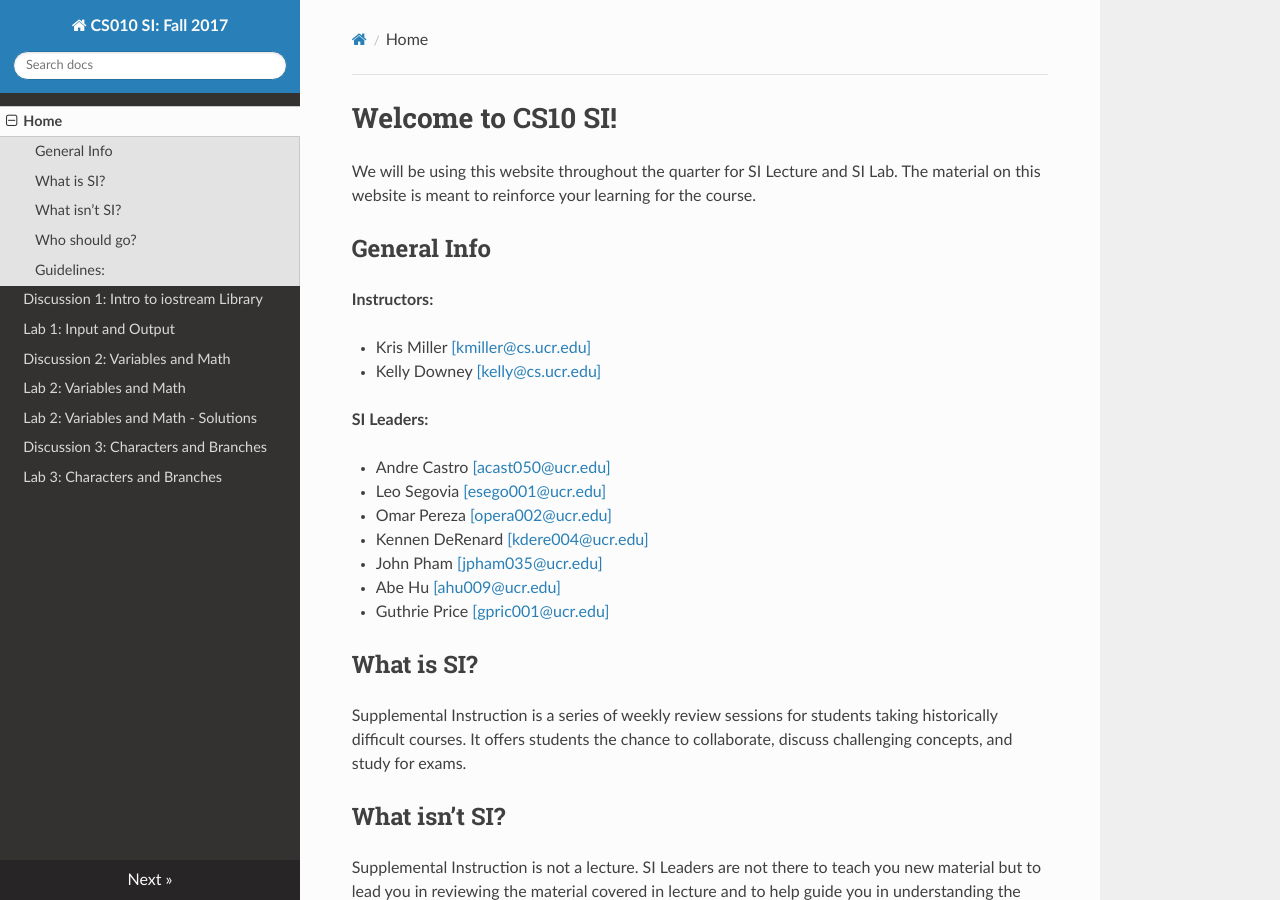
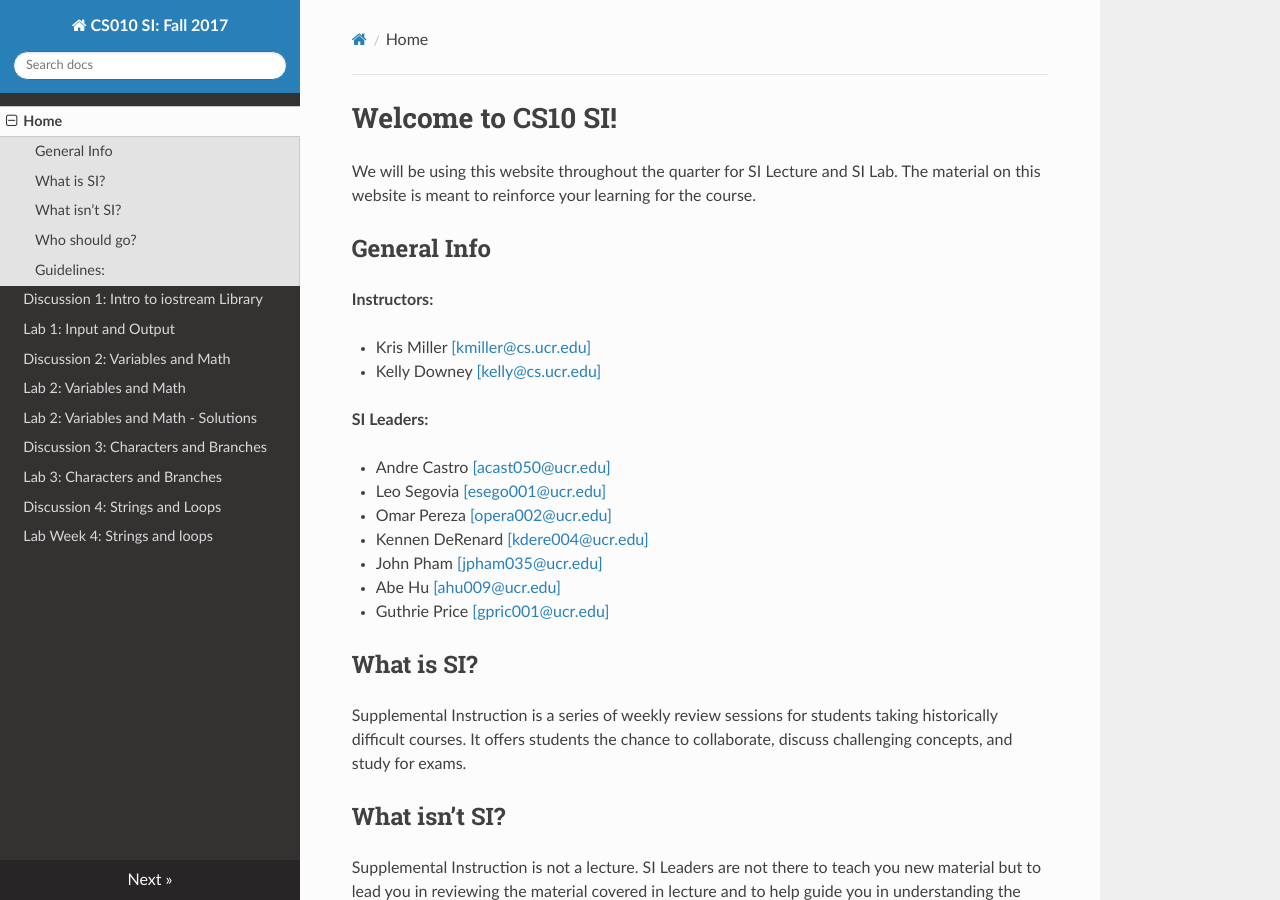
Before and after one commit to cs-si-ucr/cs10, an MkDocs documentation site: the page built from docs/index.md, in a window 1280 px wide and 900 px high. Built offline with MkDocs 1.6.1, drawn with Linux system fonts in a browser that asks for light colours; nearby versions of some CDN libraries; old or Windows-style settings are respelled for this version of MkDocs.

Commit message:
Releasing week 4 material

```diff
--- a/mkdocs.yml
+++ b/mkdocs.yml
@@ -8,8 +8,8 @@ pages:
     - [lab02-solution.md, "Lab 2: Variables and Math - Solutions"]
     - [dis03.md, "Discussion 3: Characters and Branches"]
     - [lab03.md, "Lab 3: Characters and Branches"]
-   #- [dis04.md, "Discussion 4: Strings and Loops"]
-   #- [lab04.md, "Lab Week 4: Strings and loops"]
+    - [dis04.md, "Discussion 4: Strings and Loops"]
+    - [lab04.md, "Lab Week 4: Strings and loops"]
    #- [dis05.md, "Discussion 5: Nested Loops and Do-While"]
    #- [lab05.md, "Lab Week 5: Mock Midterm"]
    #- [dis06.md, "Discussion 6: Midterm Preparation"]
```
